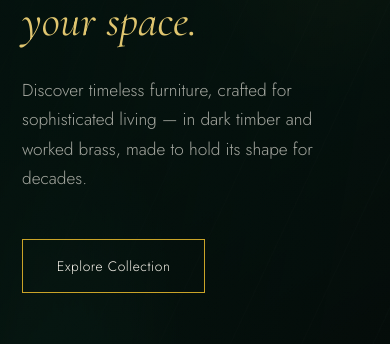
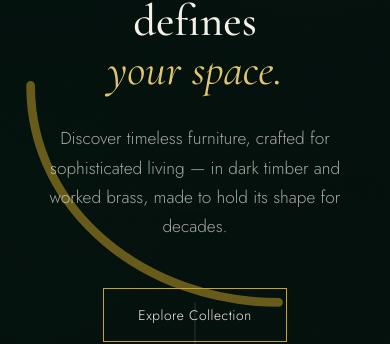
Before and after one commit to Devilonstudio/Q-collection, a React (Vite) app: page / in a window 390 px wide. Shown: the part 379-723 px from the top of the page. Built offline with nearby package versions, Linux system fonts and the light colour scheme; no server answers; the database is empty.

Commit message:
fixed hero image

```diff
--- a/src/components/Hero.css
+++ b/src/components/Hero.css
@@ -139,10 +139,44 @@
 }
 
 @media (max-width: 640px) {
-  .hero__ring {
-    display: none;
+  .hero {
+    /* 1. Remove the rigid desktop screen height constraint */
+    min-height: auto;
+    /* 2. Set an aspect-ratio-friendly container box or add generous padding */
+    padding: 100px 24px 60px 24px;
+    box-sizing: border-box;
   }
-  .hero__scroll {
-    display: none;
+
+  .hero__bg-image {
+    /* 3. Switch cover to contain so the photo bounds fit inside the device layout */
+    object-fit: contain;
+    /* 4. Anchor the image to the top or center of the phone display background */
+    object-position: top center;
+    /* 5. Fill out the full width of the mobile display bounds */
+    width: 100%;
+    height: 100%;
+  }
+
+  .hero__bg-overlay {
+    /* 6. Modify the overlay gradient to be vertical on mobile */
+    background: linear-gradient(
+      to bottom,
+      rgba(4, 17, 13, 0.5) 0%,   /* Let the top image display slightly brighter */
+      rgba(4, 17, 13, 0.85) 50%, /* Fade darker so text remains readable underneath */
+      var(--green-950) 100%
+    );
+  }
+
+  .hero__content {
+    /* 7. Center content elements since the layout is narrow now */
+    text-align: center;
+    margin: 0 auto;
+    padding-top: 180px; /* Pushes text below the main upper focus point of the photo */
+  }
+
+  .hero__sub {
+    /* 8. Center paragraphs */
+    margin-left: auto;
+    margin-right: auto;
   }
 }
```
